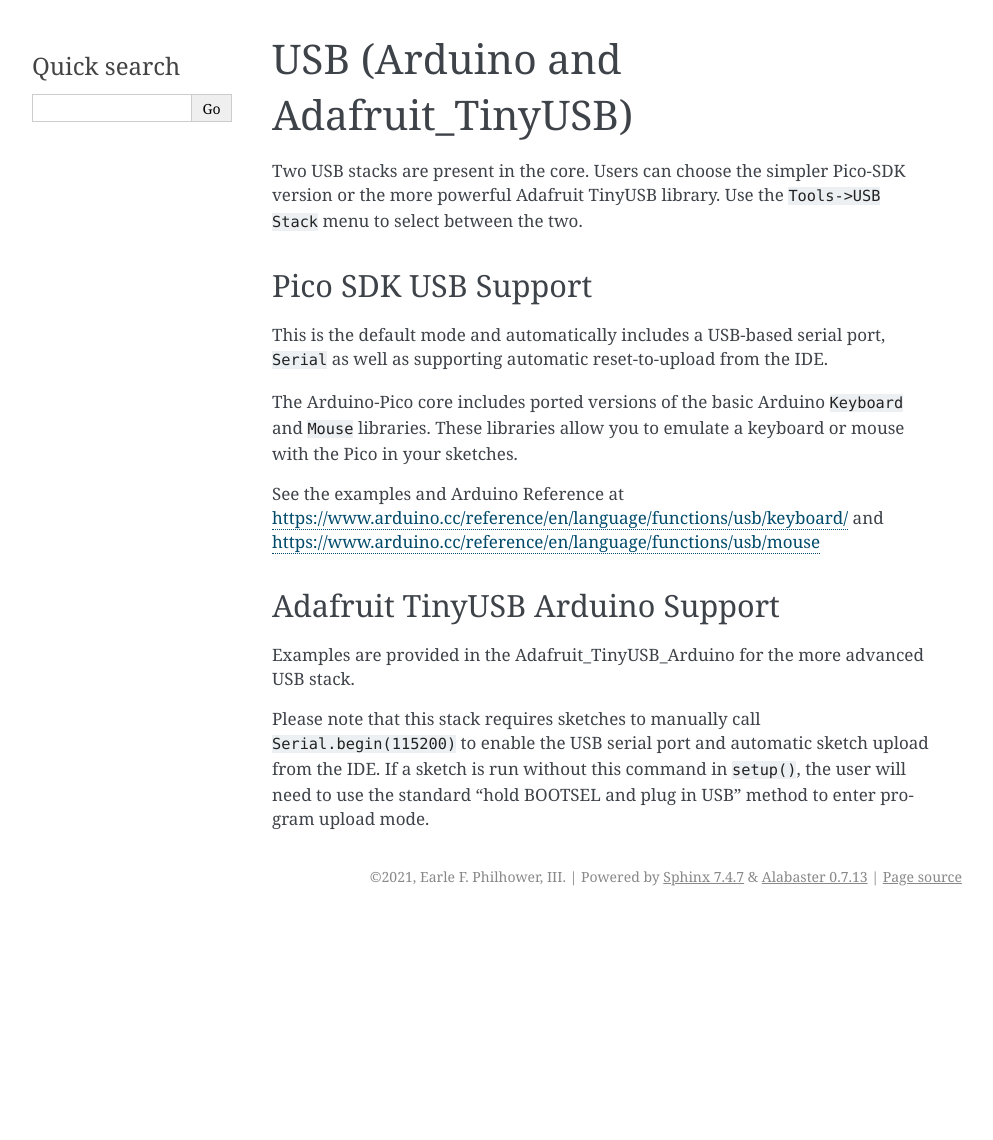
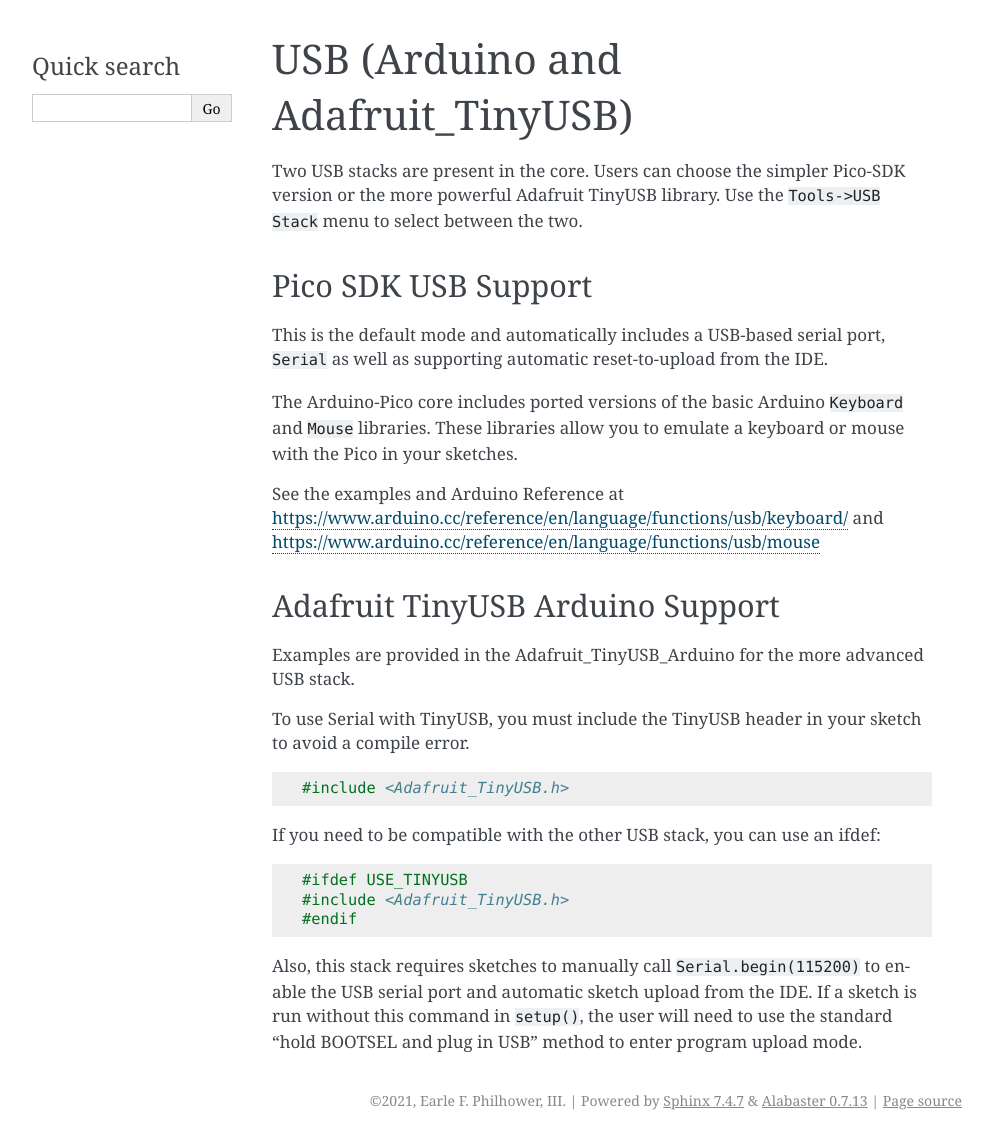
Before and after one commit to earlephilhower/arduino-pico, a Sphinx documentation site: the page built from docs/usb.rst, in a window 1280 px wide. Shown: the whole page, without its empty margins (148-1141 px from the left). Built offline with Sphinx 7.4.7, drawn with Linux system fonts in a browser that asks for light colours; pages that are not in the unit, such as notebooks, are missing from menus; before the commit the page ends 916 px from its top, so only the background shows below that.

Commit message:
Add TinyUSB usage note. (#168)

```diff
--- a/docs/usb.rst
+++ b/docs/usb.rst
@@ -25,7 +25,23 @@
 Examples are provided in the Adafruit_TinyUSB_Arduino for the more
 advanced USB stack.
 
-Please note that this stack requires sketches to manually call
+To use Serial with TinyUSB, you must include the TinyUSB header in your
+sketch to avoid a compile error.
+
+.. code:: cpp
+
+    #include <Adafruit_TinyUSB.h>
+
+If you need to be compatible with the
+other USB stack, you can use an ifdef:
+
+.. code:: cpp
+
+    #ifdef USE_TINYUSB
+    #include <Adafruit_TinyUSB.h>
+    #endif
+
+Also, this stack requires sketches to manually call
 ``Serial.begin(115200)`` to enable the USB serial port and automatic
 sketch upload from the IDE.  If a sketch is run without this command
 in ``setup()``, the user will need to use the standard "hold BOOTSEL
```
